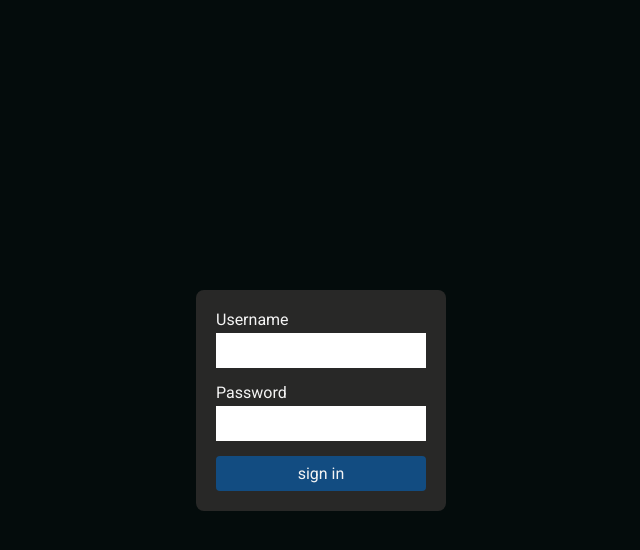
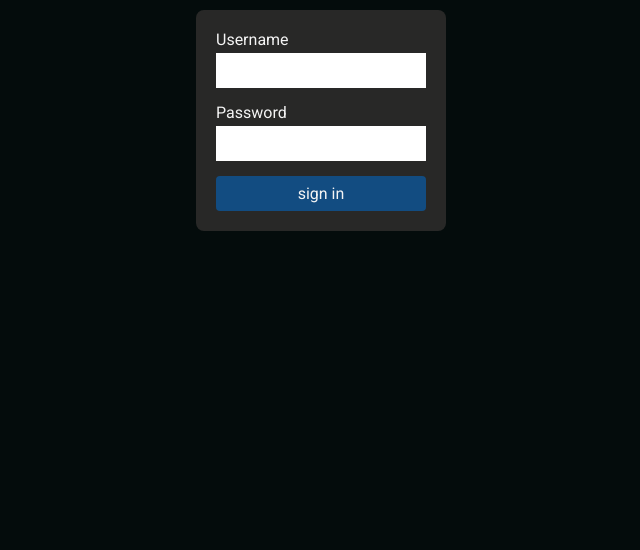
Before and after one commit to devguilhermecosta/my-portfolio-frontend, a React (Vite) app: page /admin/login in a window 1280 px wide. Shown: the top 550 px of the page, without its empty margins (319-959 px from the left). Built offline with nearby package versions, Linux system fonts and the light colour scheme.

Commit message:
style: changed the MainContainer style

```diff
--- a/src/components/mainContainer/syled.ts
+++ b/src/components/mainContainer/syled.ts
@@ -2,9 +2,11 @@ import styled from "styled-components";
 
 export const StyledMain = styled.main`
   background-color: #040C0C;
+  color: var(--secondaire-l1);
   padding: 10px;
   min-height: 100vh;
   display: flex;
-  justify-content: center;
+  flex-direction: column;
+  justify-content: flex-start;
   align-items: center;
 `
--- a/src/pages/dashboard/admin.module.css
+++ b/src/pages/dashboard/admin.module.css
@@ -1,6 +1,5 @@
 .C_dashboard {
   text-align: center;
-  color: var(--secondaire-l1);
 }
 
 .C_dashboard > h1 {
```
Also changed, not shown: 1 other file (tests, documents, lock files or other folders).
